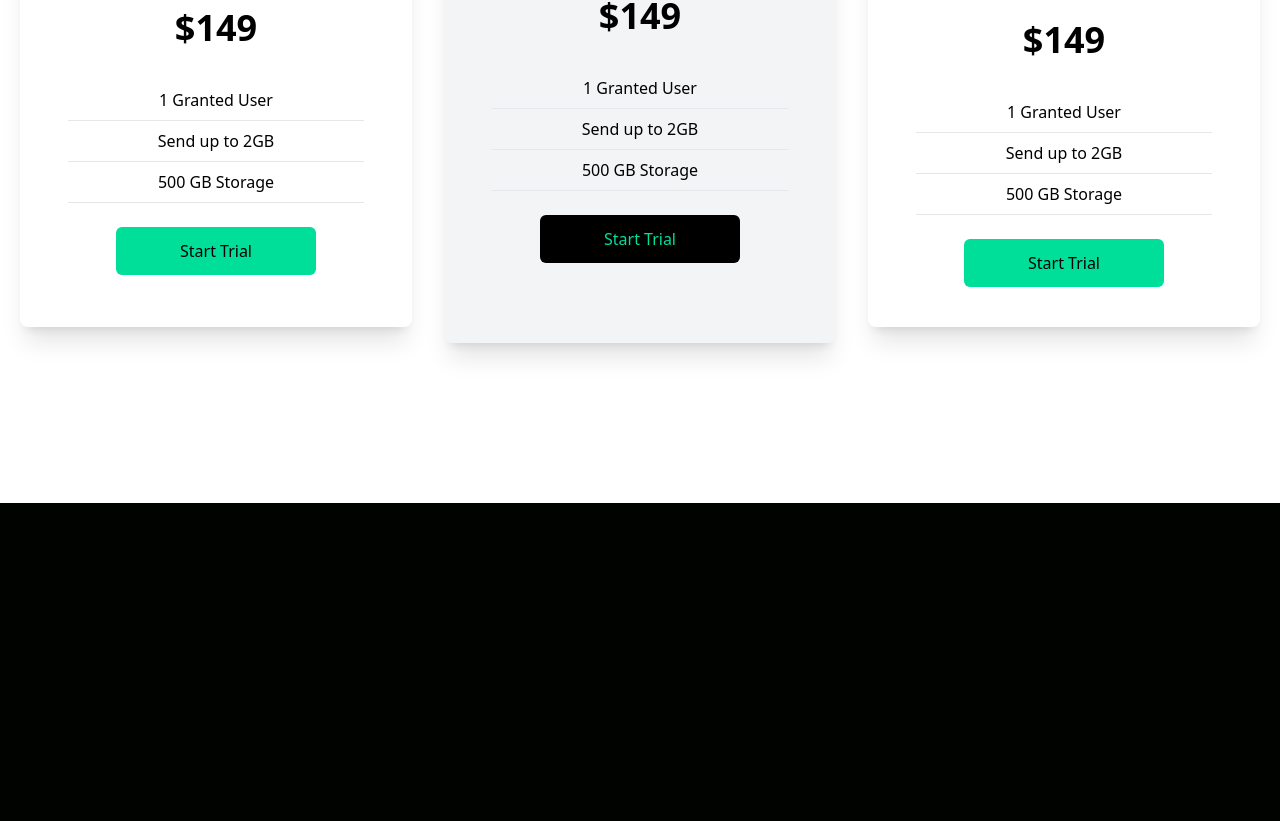
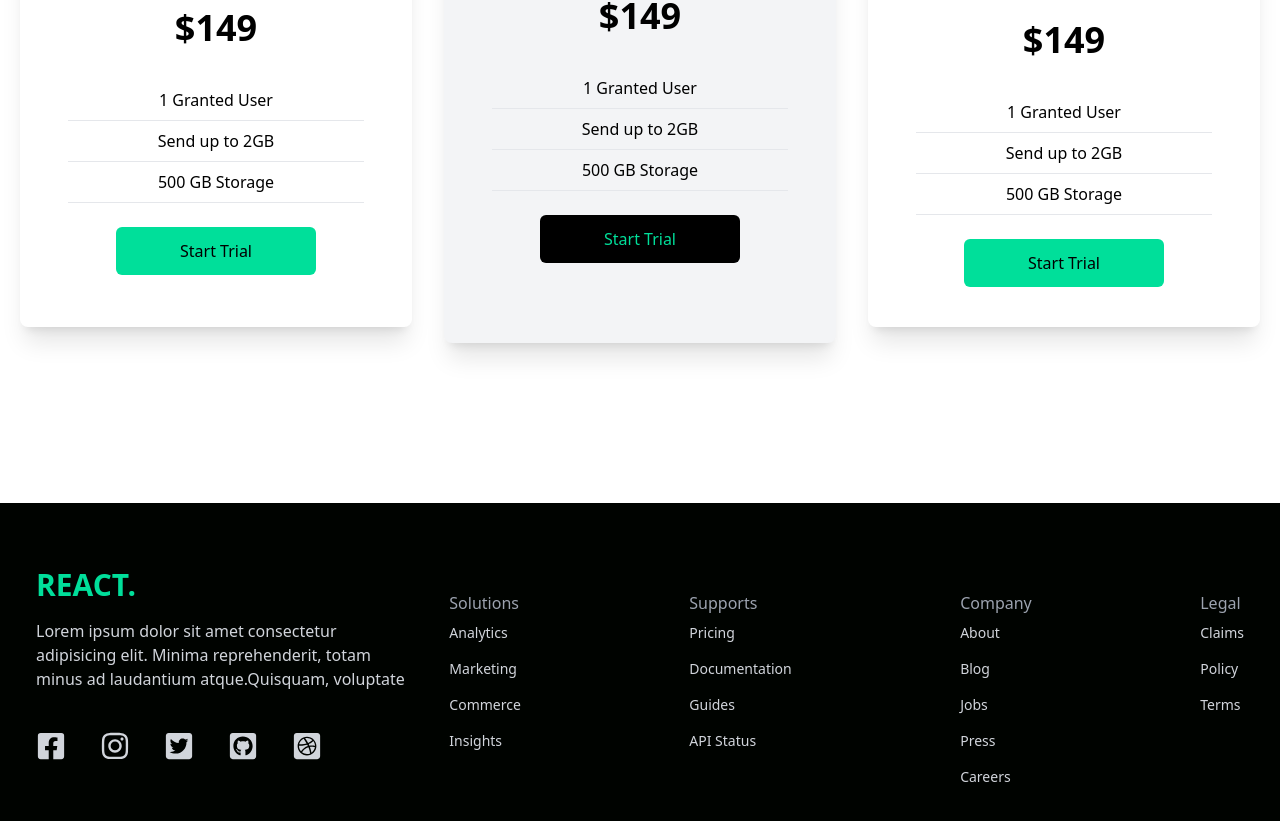
Before and after one commit to Diwaskarki96/Responsive-Page, a React (Vite) app: page / in a window 1280 px wide. Shown: the part 1971-2792 px from the top of the page. Before the commit the page ends 2474 px from the top, so only its background shows below. Built offline with nearby package versions, Linux system fonts and the light colour scheme.

Commit message:
complete footer

```diff
--- a/src/App.jsx
+++ b/src/App.jsx
@@ -4,6 +4,7 @@ import Hero from "./components/Hero";
 import Analytics from "./components/Analytics";
 import Newsletter from "./components/Newsletter";
 import Cards from "./components/Cards";
+import Footer from "./components/Footer";
 
 const App = () => {
   return (
@@ -13,6 +14,7 @@ const App = () => {
       <Analytics />
       <Newsletter />
       <Cards />
+      <Footer />
     </div>
   );
 };
--- /dev/null
+++ b/src/components/Footer.jsx
@@ -0,0 +1,68 @@
+import React from "react";
+import {
+  FaDribbbleSquare,
+  FaFacebookSquare,
+  FaGithubSquare,
+  FaInstagram,
+  FaTwitterSquare,
+} from "react-icons/fa";
+const Footer = () => {
+  return (
+    <div className="max-w-[1240px] mx-auto py-16 px-4 grid lg:grid-cols-3 gap-8 text-gray-300">
+      <div>
+        <h1 className="w-full text-3xl font-bold text-[#00df9a]">REACT.</h1>
+        <p className="py-4">
+          Lorem ipsum dolor sit amet consectetur adipisicing elit. Minima
+          reprehenderit, totam minus ad laudantium atque.Quisquam, voluptate
+        </p>
+        <div className="flex justify-between md:w-[75%] my-6">
+          <FaFacebookSquare size={30} />
+          <FaInstagram size={30} />
+          <FaTwitterSquare size={30} />
+          <FaGithubSquare size={30} />
+          <FaDribbbleSquare size={30} />
+        </div>
+      </div>
+      <div className="lg:col-span-2 flex justify-between mt-6">
+        <div>
+          <h6 className="font-medium text-gray-400">Solutions</h6>
+          <ul>
+            <li className="py-2 text-sm">Analytics</li>
+            <li className="py-2 text-sm">Marketing</li>
+            <li className="py-2 text-sm">Commerce</li>
+            <li className="py-2 text-sm">Insights</li>
+          </ul>
+        </div>
+        <div>
+          <h6 className="font-medium text-gray-400">Supports</h6>
+          <ul>
+            <li className="py-2 text-sm">Pricing</li>
+            <li className="py-2 text-sm">Documentation</li>
+            <li className="py-2 text-sm">Guides</li>
+            <li className="py-2 text-sm">API Status</li>
+          </ul>
+        </div>{" "}
+        <div>
+          <h6 className="font-medium text-gray-400">Company</h6>
+          <ul>
+            <li className="py-2 text-sm">About</li>
+            <li className="py-2 text-sm">Blog</li>
+            <li className="py-2 text-sm">Jobs</li>
+            <li className="py-2 text-sm">Press</li>
+            <li className="py-2 text-sm">Careers</li>
+          </ul>
+        </div>
+        <div>
+          <h6 className="font-medium text-gray-400">Legal</h6>
+          <ul>
+            <li className="py-2 text-sm">Claims</li>
+            <li className="py-2 text-sm">Policy</li>
+            <li className="py-2 text-sm">Terms</li>
+          </ul>
+        </div>
+      </div>
+    </div>
+  );
+};
+
+export default Footer;
```
